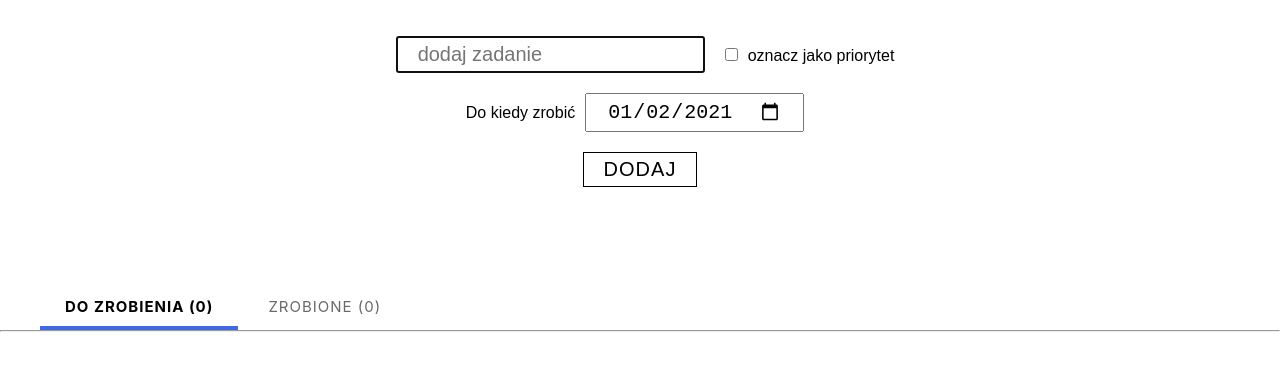
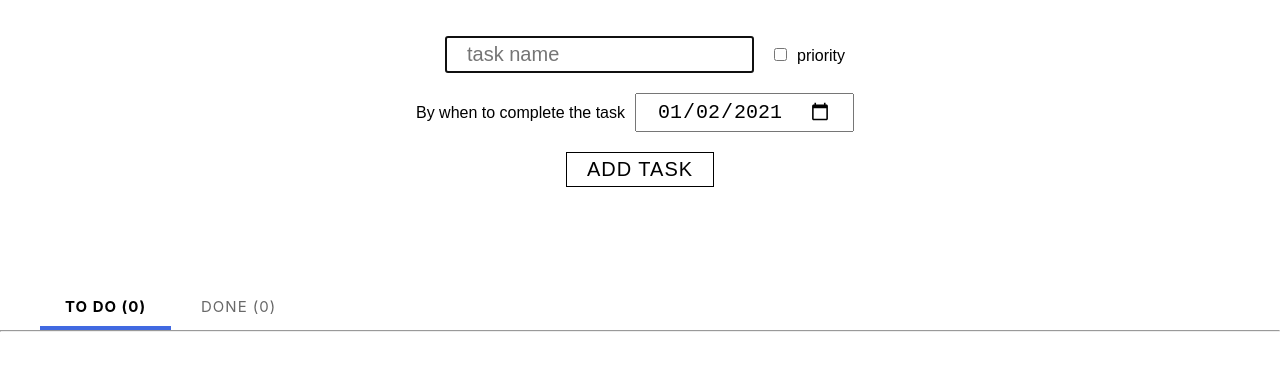
Before and after one commit to atrykp/to-do-list-react, a React (Create React App) app: page / in a window 1280 px wide. Shown: the top 370 px of the page. Built offline with nearby package versions, Linux system fonts and the light colour scheme.

Commit message:
change of language to English

```diff
--- a/src/components/AddTask.js
+++ b/src/components/AddTask.js
@@ -64,7 +64,7 @@ const AddTask = (props) => {
       <input
         type="text"
         name="taskName"
-        placeholder="dodaj zadanie"
+        placeholder="task name"
         onChange={handleChange}
         value={taskName}
         ref={nameInput}
@@ -78,17 +78,17 @@ const AddTask = (props) => {
           onChange={handleChange}
           checked={priority}
         />
-        oznacz jako priorytet
+        priority
       </label>
       {alertName}
 
       <br />
 
-      <span>Do kiedy zrobić</span>
+      <span>By when to complete the task</span>
       <input type="date" name="date" onChange={handleChange} value={date} />
       {alertDate}
       <br />
-      <button>Dodaj</button>
+      <button>Add task</button>
     </form>
   );
 };
--- a/src/components/App.js
+++ b/src/components/App.js
@@ -65,11 +65,11 @@ const App = () => {
           <ul className="clearfix">
             <li>
               <NavLink exact to="/">
-                Do zrobienia ({doTasksArr.length})
+                To do ({doTasksArr.length})
               </NavLink>
             </li>
             <li>
-              <NavLink to="/zrobione">Zrobione ({doneTasksArr.length})</NavLink>
+              <NavLink to="/done">Done ({doneTasksArr.length})</NavLink>
             </li>
           </ul>
         </nav>
@@ -77,7 +77,7 @@ const App = () => {
         <Route path="/" exact>
           {toDoTasks}
         </Route>
-        <Route path="/zrobione">{doneTasks}</Route>
+        <Route path="/done">{doneTasks}</Route>
       </div>
     </Router>
   );
--- a/src/components/Task.js
+++ b/src/components/Task.js
@@ -9,7 +9,7 @@ const Task = (props) => {
       <>
         <div className="task">
           <p className="doneTask">
-            <span>{name} </span> Zrobione: {time}
+            <span>{name} </span> Done: {time}
           </p>
           <button onClick={() => props.clickRemove(id)}>X</button>
         </div>
@@ -20,9 +20,9 @@ const Task = (props) => {
       <>
         <div className="task">
           <p className={priority ? "red" : ""}>
-            <span>{name}</span> zrobić do: {date}
+            <span>{name}</span> complete task to: {date}
           </p>
-          <button onClick={props.clickDone.bind(this, id)}>Zrobione</button>
+          <button onClick={props.clickDone.bind(this, id)}>Done</button>
           <button onClick={() => props.clickRemove(id)}>X</button>
         </div>
       </>
```
Also changed, not shown: 1 other file (tests, documents, lock files or other folders).
